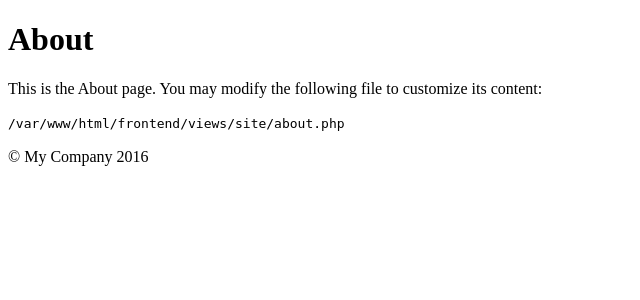
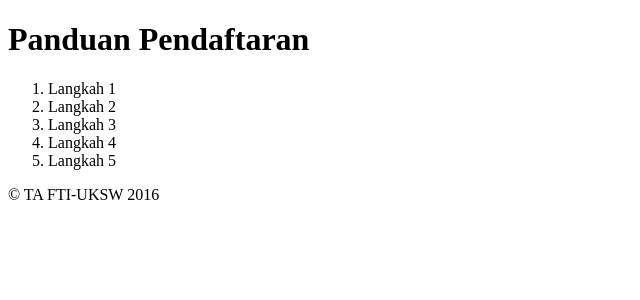
Before and after one commit to bagaswidodo/ta-app, a Yii app: template frontend/views/site/about.php in a window 1280 px wide. Shown: the top 300 px of the page, without its empty margins (0-640 px from the left). Run offline with PHP 8.4 and a stand-in for Yii, Linux system fonts and the light colour scheme; the template is opened without the code that fills it, so the values that code supplies are empty; some libraries are stand-ins or nearby versions.

Commit message:
translating

```diff
--- a/frontend/views/layouts/main.php
+++ b/frontend/views/layouts/main.php
@@ -28,7 +28,7 @@ AppAsset::register($this);
 <div class="wrap">
     <?php
     NavBar::begin([
-        'brandLabel' => 'My Company',
+        'brandLabel' => 'TA FTI-UKSW',
         'brandUrl' => Yii::$app->homeUrl,
         'options' => [
             'class' => 'navbar-inverse navbar-fixed-top',
@@ -41,7 +41,7 @@ AppAsset::register($this);
     ];
     if (Yii::$app->user->isGuest) {
         $menuItems[] = ['label' => 'Daftarkan Proposal', 'url' => ['/mahasiswa/create']];
-        $menuItems[] = ['label' => 'Login', 'url' => ['/site/login']];
+        $menuItems[] = ['label' => 'Dosen', 'url' => ['/site/login']];
     } else {
         $menuItems =
         [
@@ -71,7 +71,7 @@ AppAsset::register($this);
 
 <footer class="footer">
     <div class="container">
-        <p class="pull-left">&copy; My Company <?= date('Y') ?></p>
+        <p class="pull-left">&copy; TA FTI-UKSW <?= date('Y') ?></p>
 
         <p class="pull-right"><?= Yii::powered() ?></p>
     </div>
--- a/frontend/views/site/about.php
+++ b/frontend/views/site/about.php
@@ -4,13 +4,16 @@
 
 use yii\helpers\Html;
 
-$this->title = 'About';
+$this->title = 'Panduan Pendaftaran';
 $this->params['breadcrumbs'][] = $this->title;
 ?>
 <div class="site-about">
     <h1><?= Html::encode($this->title) ?></h1>
 
-    <p>This is the About page. You may modify the following file to customize its content:</p>
-
-    <code><?= __FILE__ ?></code>
+	<ol>
+	<li>Langkah 1</li>
+	<li>Langkah 2</li>
+	<li>Langkah 3</li>
+	<li>Langkah 4</li>
+	<li>Langkah 5</li></ol>
 </div>
```
Also changed, not shown: frontend/views/site/login.php (+4 -3 lines).
